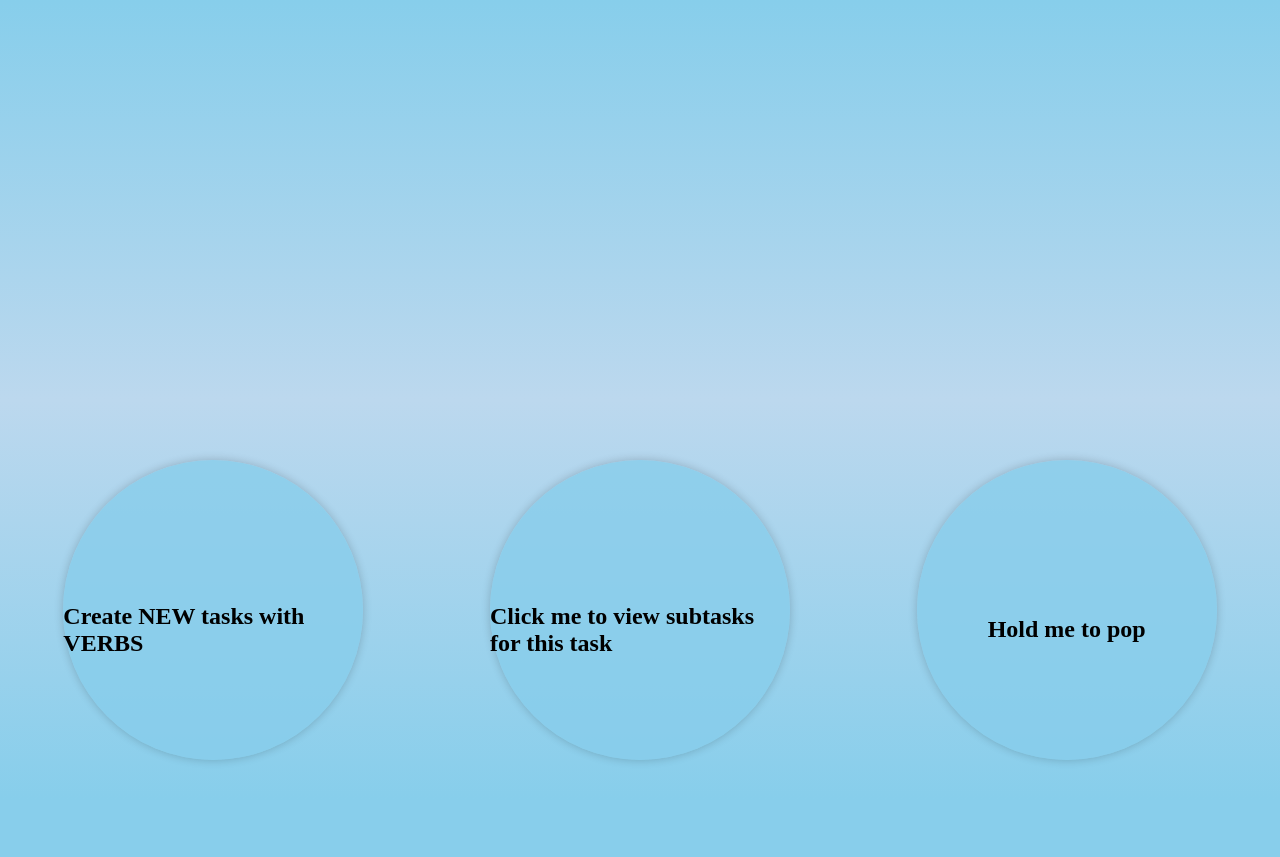
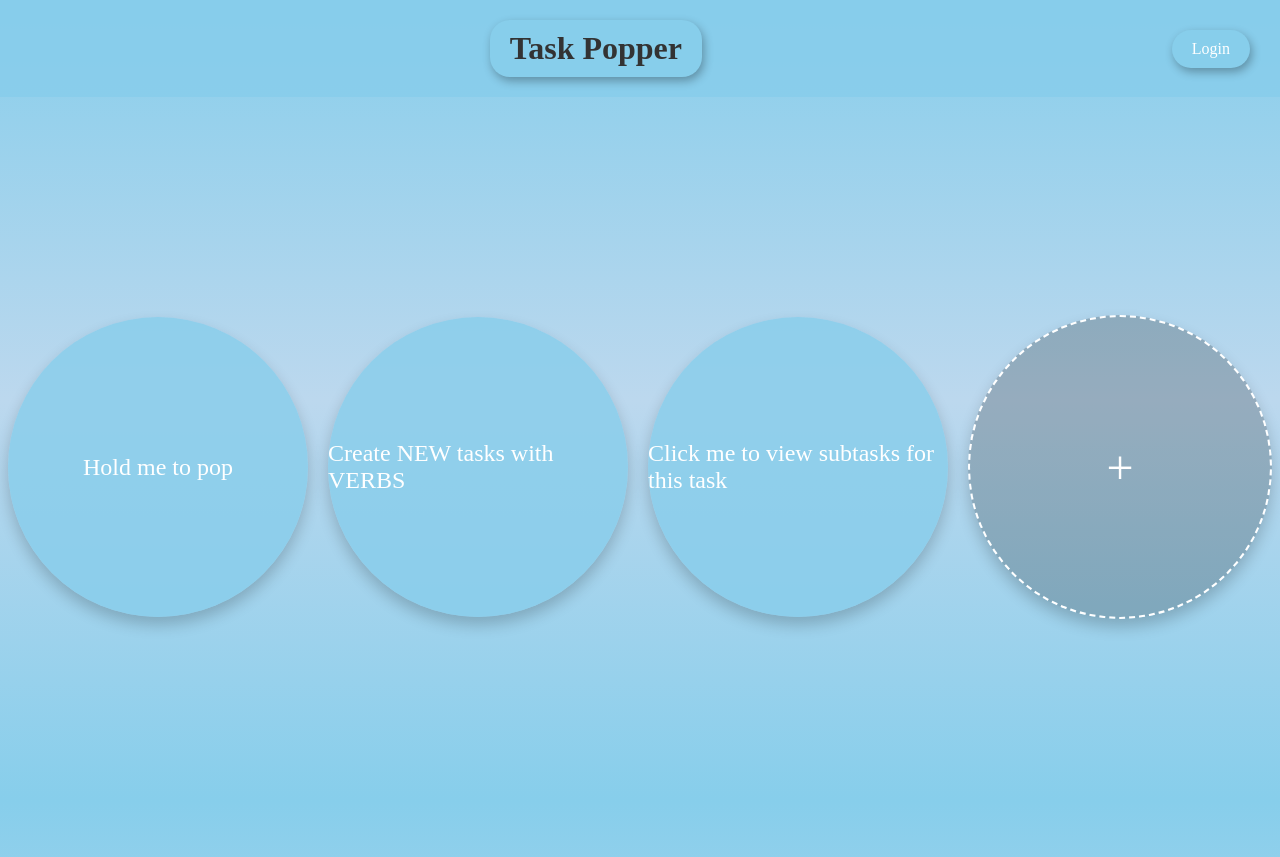
Before and after one commit to Searaden/Task-Popper, a Node server app: page / in a window 1280 px wide. Before the commit the page ends 763 px from the top, so only its background shows below. Run offline with Node 20, Linux system fonts and the light colour scheme; data comes from the database, SQL or seed files in the repository; some libraries are stand-ins or nearby versions.

Commit message:
updated user and bubble interaction

```diff
--- a/public/css/styles.css
+++ b/public/css/styles.css
@@ -5,28 +5,92 @@
   overflow: hidden;
 }
 
-#circle {
-  top: 50%;
-  left: 50%;
-  transform: translate(-50%, -50%);
+.circle {
+  position: relative;
   width: 300px;
   height: 300px;
   background-color: rgba(135, 206, 235, 0.8);
   border-radius: 50%;
-  box-shadow: 0 0 10px rgba(0, 0, 0, 0.2);
+  box-shadow: 0 8px 15px rgba(0, 0, 0, 0.2);
+  margin-bottom: 20px;
+  display: flex;
+  align-items: center;
+  justify-content: center;
+}
+
+.circle-add {
+  background-color: rgba(0, 0, 0, 0.2);
+  border: 2px dashed #fff;
+  cursor: pointer;
+}
+
+.circle-plus {
+  font-size: 48px;
+  color: #fff;
 }
 
 .circle-content {
+  position: relative;
   display: flex;
   align-items: center;
   justify-content: center;
-  height: 100%;
+  font-size: 24px;
+  color: #fff;
 }
 
-.circle-container{
+.circle input[type="text"] {
+  width: 100%;
+  padding: 8px 12px;
+  font-size: 20px;
+  border: none;
+  border-radius: 5px;
+  box-shadow: 0 4px 8px rgba(0, 0, 0, 0.2);
+  outline: none;
+  text-align: center;
+}
+
+.circle input[type="text"]:focus {
+  box-shadow: 0 4px 8px rgba(0, 0, 0, 0.4);
+}
+
+.circle-container {
   height: 95vh;
   display: flex;
   flex-wrap: wrap;
-  justify-content: space-around;
-  align-items: flex-end;
+  justify-content: center;
+  align-items: center;
+  gap: 20px; /* Add 20px of space between the bubbles */
 }
+
+
+/* Header Styling*/
+header {
+  background-color: rgba(135, 206, 235, 0.8);;
+  padding: 20px;
+  text-align: center;
+}
+
+.header-title {
+  margin: 0;
+  font-size: 32px;
+  color: #333;
+  display: inline-block;
+  padding: 10px 20px;
+  border-radius: 20px;
+  background-color: #87CEEB;
+  box-shadow: 2px 4px 10px rgba(0, 0, 0, 0.3);
+}
+
+/* Login Button */
+.login-button {
+  display: inline-block;
+  padding: 10px 20px;
+  border-radius: 20px;
+  background-color: #87CEEB;
+  color: #fff;
+  text-decoration: none;
+  margin-top: 10px;
+  margin-right: 10px;
+  box-shadow: 2px 4px 10px rgba(0, 0, 0, 0.3);
+  float: right;
+}
--- a/views/homepage.handlebars
+++ b/views/homepage.handlebars
@@ -1,9 +1,15 @@
 <div class="circle-container">
-{{#each tasks as |task|}}
-    <div id="circle"> <!-- need matter.js for collision-->
-        <h2 class="circle-content">{{task.name}}</h2>
+
+  {{#each tasks as |task|}}
+  <div class="circle">
+    <div class="circle-content">{{task.name}}</div>
+  </div>
+  {{/each}}
+    <div class="circle circle-add">
+    <div class="circle-content">
+      <span class="circle-plus">+</span>
     </div>
-{{/each}}
+  </div>
 </div>
 
 <script src="https://cdnjs.cloudflare.com/ajax/libs/animejs/3.2.1/anime.min.js"></script>
--- a/views/layouts/main.handlebars
+++ b/views/layouts/main.handlebars
@@ -12,6 +12,8 @@
 
 <body>
     <header>
+        <h1 class="header-title">Task Popper</h1>
+        <a href="/login" class="login-button">Login</a>
     </header>
     {{{body}}}
 </body>
```
Also changed, not shown: public/js/script.js (+67 -16 lines).
